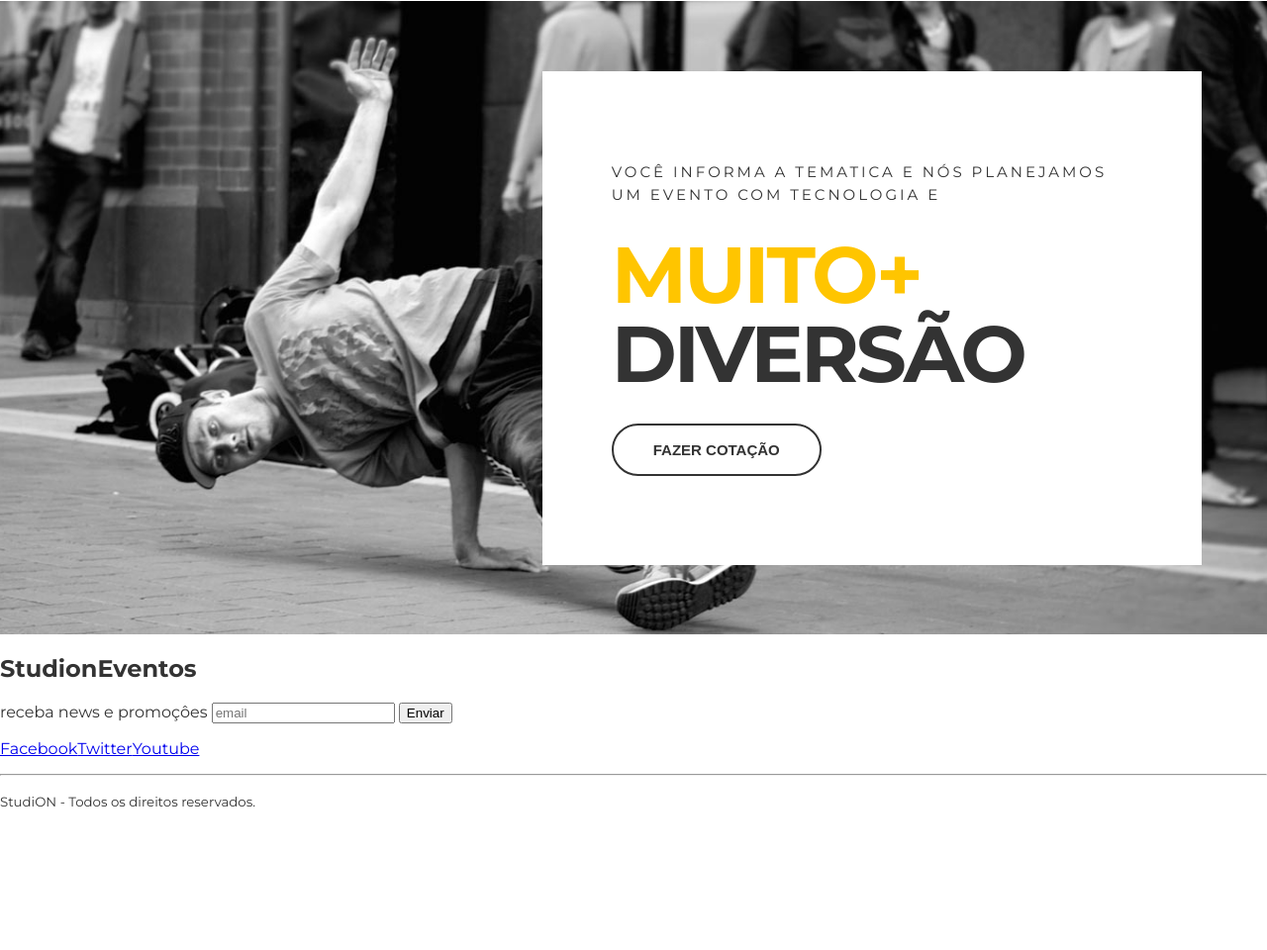
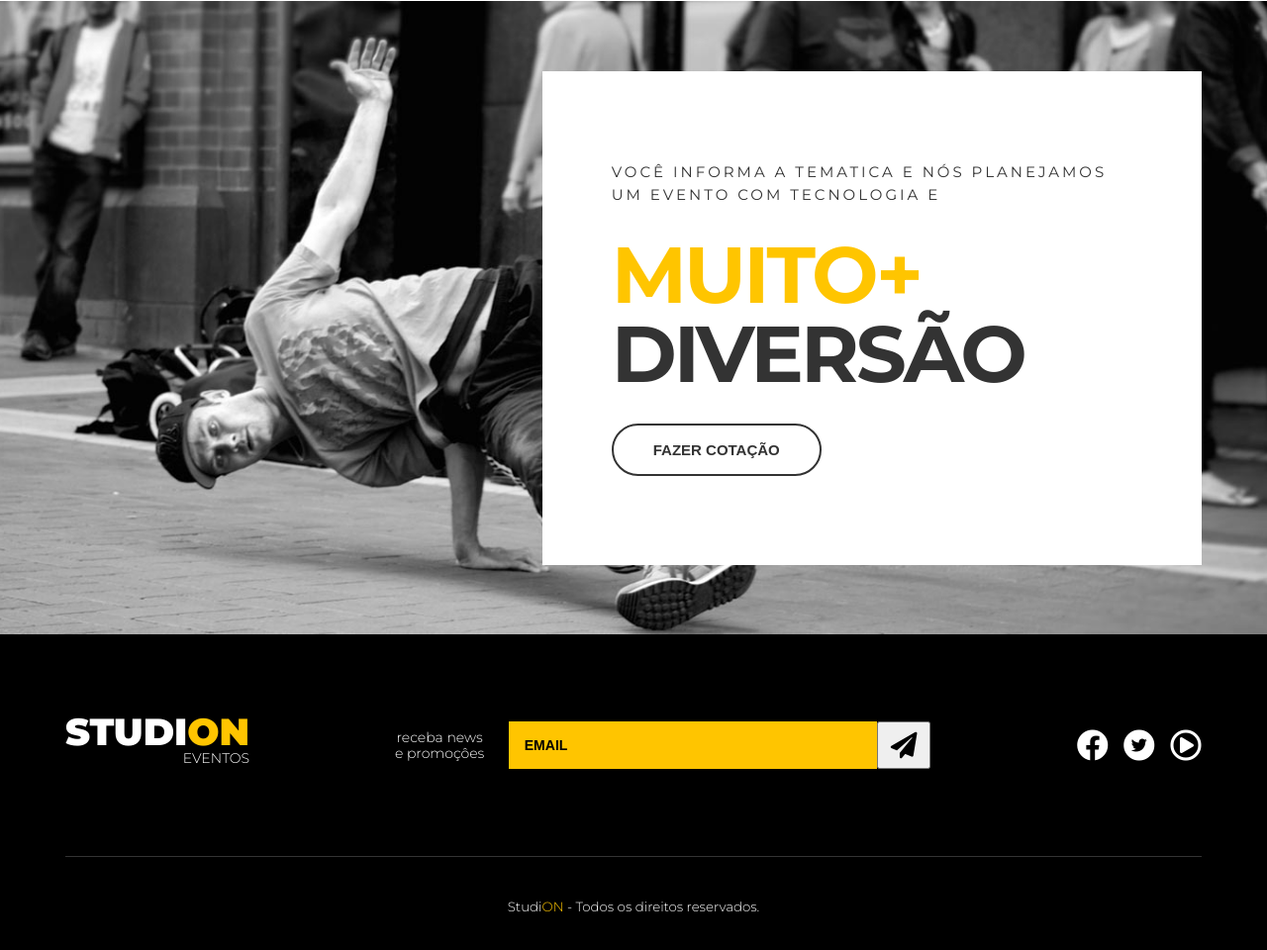
Before and after one commit to vitorcode/Studion, a website: page src/index.html in a window 1280 px wide. Shown: the part 1592-2552 px from the top of the page at 99% size. Before the commit the page ends 2427 px from the top, so only its background shows below. Drawn offline with Linux system fonts and the light colour scheme.

Commit message:
feat(footer) ending footer

```diff
--- a/src/index.html
+++ b/src/index.html
@@ -106,21 +106,42 @@
             </section>
         </main>
 
-        <footer>
-            <h2>Studi<span>on</span><span>Eventos</span></h2>
-            <form>
-                <label>receba news e promoçôes</label>
-                <input type="email" placeholder="email"/>
-                <button type="submit">Enviar</button>
-            </form>
-            <ul>
-                <li><a href="https://facebook.com/" target="blank">Facebook</a></li>
-                <li><a href="https://twitter.com/" target="blank">Twitter</a></li>
-                <li><a href="https://youtube.com/" target="blank">Youtube</a></li>
-            </ul>
-            <hr />
+        <footer class="footer">
+            <div class="container footer__container">
+
+                <h2 class="logo-studion">Studi<span class="copy--primary">on</span><span class='logo-studion__subtitle'>Eventos</span></h2>
+                <form class="footer__form">
+                    <label for="email">receba news e promoçôes</label>
+                    <div class="footer__form__email">
+                        <input id="email" type="email" placeholder="email"/>
+                        <button type="submit">
+                            <i class="fas fa-paper-plane fa-2x"></i>
+                        </button>
+                    </div>
+                </form>
+                <ul class="footer__social">
+                    <li>
+                        <a href="https://facebook.com/" target="blank">
+                            <i class="fab fa-facebook fa-2x"></i>
+                        </a>
+                    </li>
+                    <li>
+                        <a href="https://twitter.com/" target="blank">
+                            <span class="fa-stack">
+                                <i class="fas fa-circle fa-stack-2x"></i>
+                                <i class="fab fa-twitter fa-stack-1x"></i>
+                            </span>
+                        </a>
+                    </li>
+                    <li>
+                        <a href="https://youtube.com/" target="blank">
+                            <i class="far fa-play-circle fa-2x"></i>
+                        </a>
+                    </li>
+                </ul>
+            </div>
             <p>
-                <small>Studi<span>ON</span> - Todos os direitos reservados.</small>
+                <small>Studi<span class="copy--primary">ON</span> - Todos os direitos reservados.</small>
             </p>
         </footer>
     </body>
--- a/src/style.css
+++ b/src/style.css
@@ -1,4 +1,7 @@
 @import url('https://fonts.googleapis.com/css2?family=Montserrat:wght@300;400;500;700;900&family=Roboto&display=swap');
+@import url('https://cdnjs.cloudflare.com/ajax/libs/font-awesome/5.15.3/css/fontawesome.min.css');
+@import url('https://cdnjs.cloudflare.com/ajax/libs/font-awesome/5.15.3/css/all.min.css');
+
 * {
     box-sizing: border-box;
 }
@@ -139,6 +142,7 @@ ul {
     font-weight: 700;
     text-transform: uppercase;
     transform: 0.2s all ease;
+    cursor: pointer;
 }
 
 .btn:hover,
@@ -261,3 +265,94 @@ ul {
 .quote__copy h2 span {
     display: block;
 }
+
+.footer {
+    background-color: #000;
+    color: #fff;
+    text-align: center;
+}
+
+.footer__container {
+    display: grid;
+    grid-template-columns: repeat(3, auto);
+    align-items: center;
+    border-bottom: 0.1rem solid #fff3;
+    padding: 5rem 0;
+}
+
+.logo-studion__subtitle {
+    display: block;
+}
+
+.footer .logo-studion {
+    justify-self: start;
+    margin: 0;
+}
+
+.footer__form {
+    display: grid;
+    place-items: center;
+    grid-template-columns: 9ch auto;
+    gap: 1.375rem;
+}
+
+.footer__form label {
+    font-size: .875rem;
+    font-weight: 300;
+    line-height: 1rem;
+}
+
+.footer__form__email {
+    display: grid;
+    grid-template-columns: auto 3.375rem;
+    width: 100%;
+}
+
+.footer__form input {
+    background-color: var(--color-primary);
+    border: unset;
+    padding: 1rem;
+    font-size: .875rem;
+    font-weight: 700;
+    text-transform: uppercase;
+    color: #000;
+    width: 100%;
+}
+
+.footer__form input::placeholder {
+    color: #000;
+}
+
+.footer__form button {
+    cursor: pointer;
+    transition: 0.2s all ease;
+}
+
+.footer__form button:hover {
+    background-color: var(--color-copy);
+    color: #fff;
+}
+
+.footer__social {
+    display: grid;
+    grid-template-columns: repeat(3, auto);
+    gap: 0.5rem;
+    justify-self: end;
+}
+
+.footer__social a,
+.footer__social a:active,
+.footer__social a:visited {
+    color: #fff;
+    margin-left: 0.2rem;
+}
+
+.footer__social .fa-twitter {
+    color: #000;
+}
+
+.footer p {
+    text-align: center;
+    font-weight: 300;
+    margin: 2.5rem 0;
+}
```
